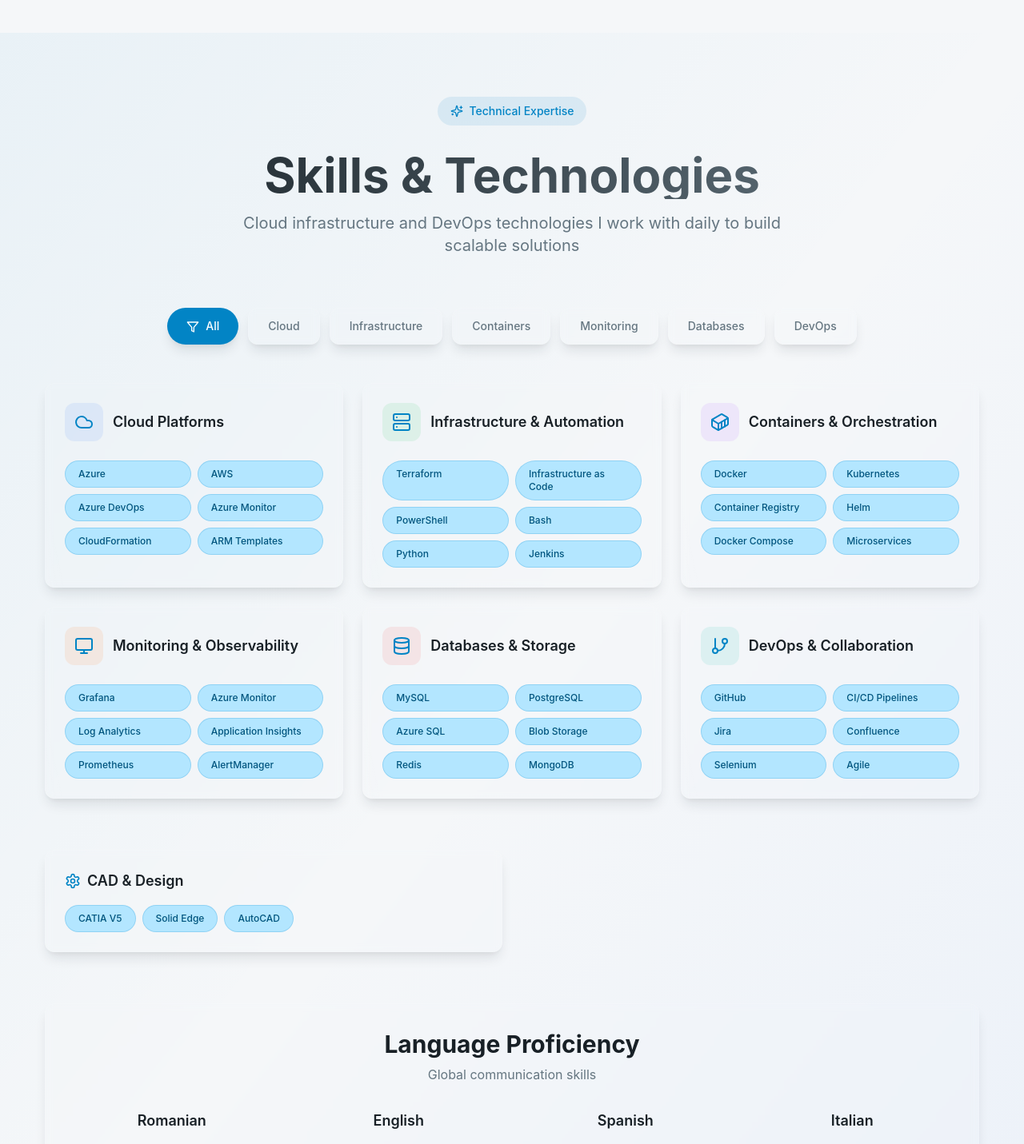
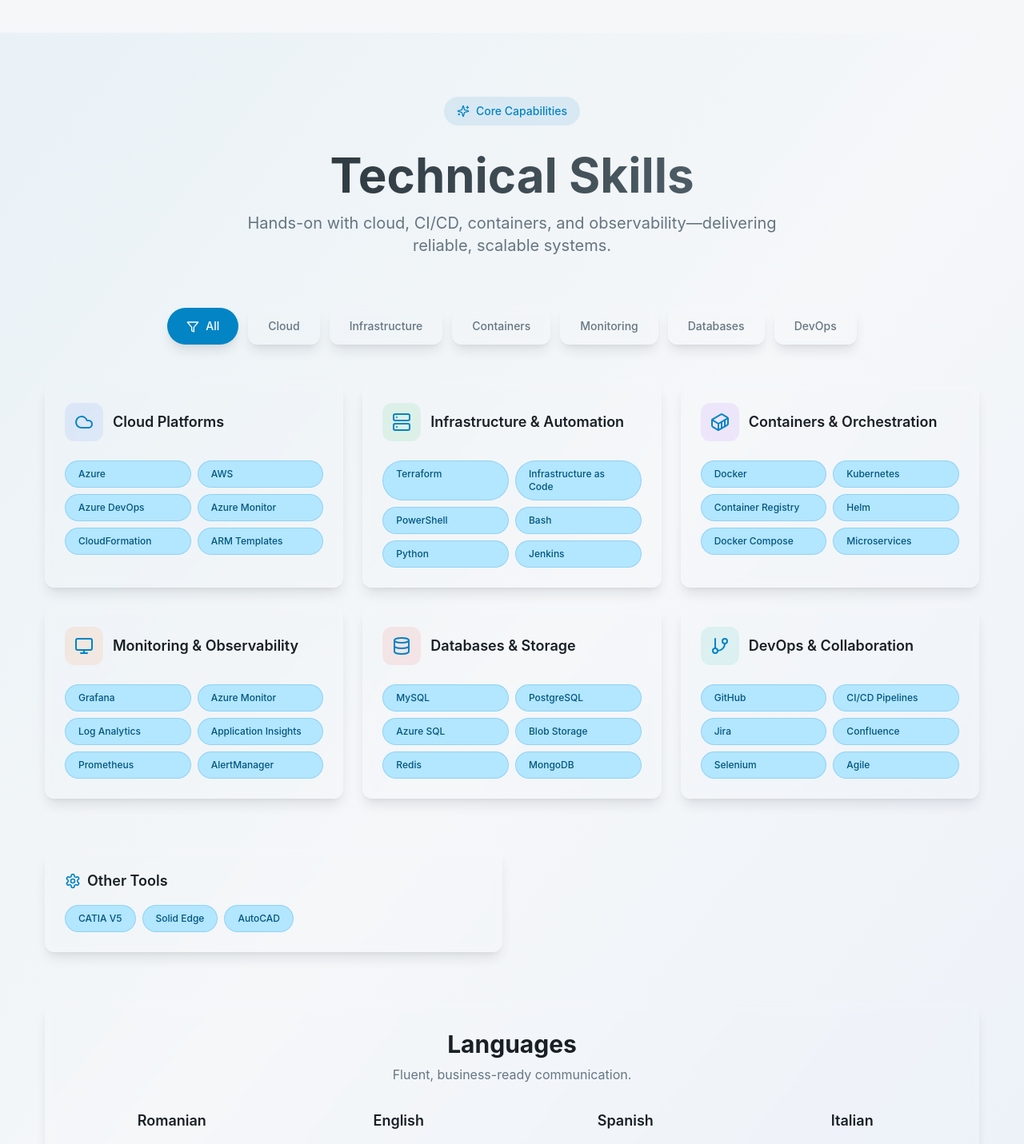
Before and after one commit to istanculea/ionutstanculea, a React (Vite) app: page / in a window 1280 px wide. Shown: the part 4780-6211 px from the top of the page at 80% size. Built offline with nearby package versions, Linux system fonts and the light colour scheme.

Commit message:
Refactor: Update Skills section copy
Rename "CAD & Design" to "Other Tools" and update copy for Skills and Languages sections as per the latest plan.

```diff
--- a/src/components/Skills.tsx
+++ b/src/components/Skills.tsx
@@ -73,7 +73,7 @@ export function Skills() {
     : skillCategories.filter(cat => cat.category === activeFilter)
 
   const additionalSkills = [
-    { name: "CAD & Design", skills: ["CATIA V5", "Solid Edge", "AutoCAD"] }
+    { name: "Other Tools", skills: ["CATIA V5", "Solid Edge", "AutoCAD"] }
   ]
 
   const languageSkills = [
@@ -137,13 +137,13 @@ export function Skills() {
         <div className="text-center space-y-4 mb-16">
           <div className="inline-flex items-center gap-2 px-4 py-2 rounded-full bg-primary/10 text-primary mb-4">
             <Sparkles className="h-4 w-4" />
-            <span className="text-sm font-medium">Technical Expertise</span>
+            <span className="text-sm font-medium">Core Capabilities</span>
           </div>
           <h2 className="text-4xl lg:text-6xl font-bold bg-gradient-to-r from-foreground to-muted-foreground bg-clip-text text-transparent">
-            Skills & Technologies
+            Technical Skills
           </h2>
           <p className="text-xl text-muted-foreground max-w-2xl mx-auto">
-            Cloud infrastructure and DevOps technologies I work with daily to build scalable solutions
+            Hands-on with cloud, CI/CD, containers, and observability—delivering reliable, scalable systems.
           </p>
         </div>
 
@@ -223,8 +223,8 @@ export function Skills() {
         {/* Language Skills */}
         <div className="glass-card p-8">
           <div className="text-center mb-8">
-            <h3 className="text-3xl font-bold mb-2">Language Proficiency</h3>
-            <p className="text-muted-foreground">Global communication skills</p>
+            <h3 className="text-3xl font-bold mb-2">Languages</h3>
+            <p className="text-muted-foreground">Fluent, business-ready communication.</p>
           </div>
           <div className="grid sm:grid-cols-2 lg:grid-cols-4 gap-8">
             {languageSkills.map((lang, index) => (
```
